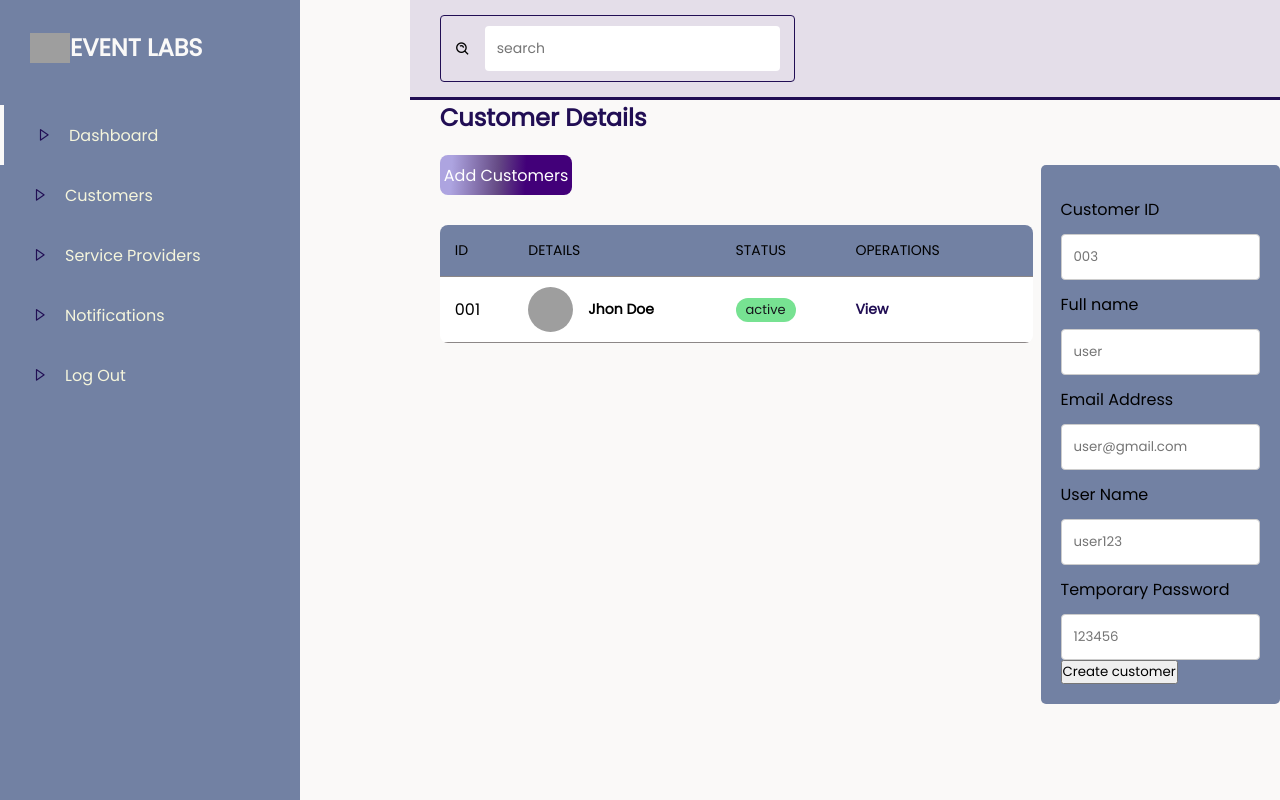
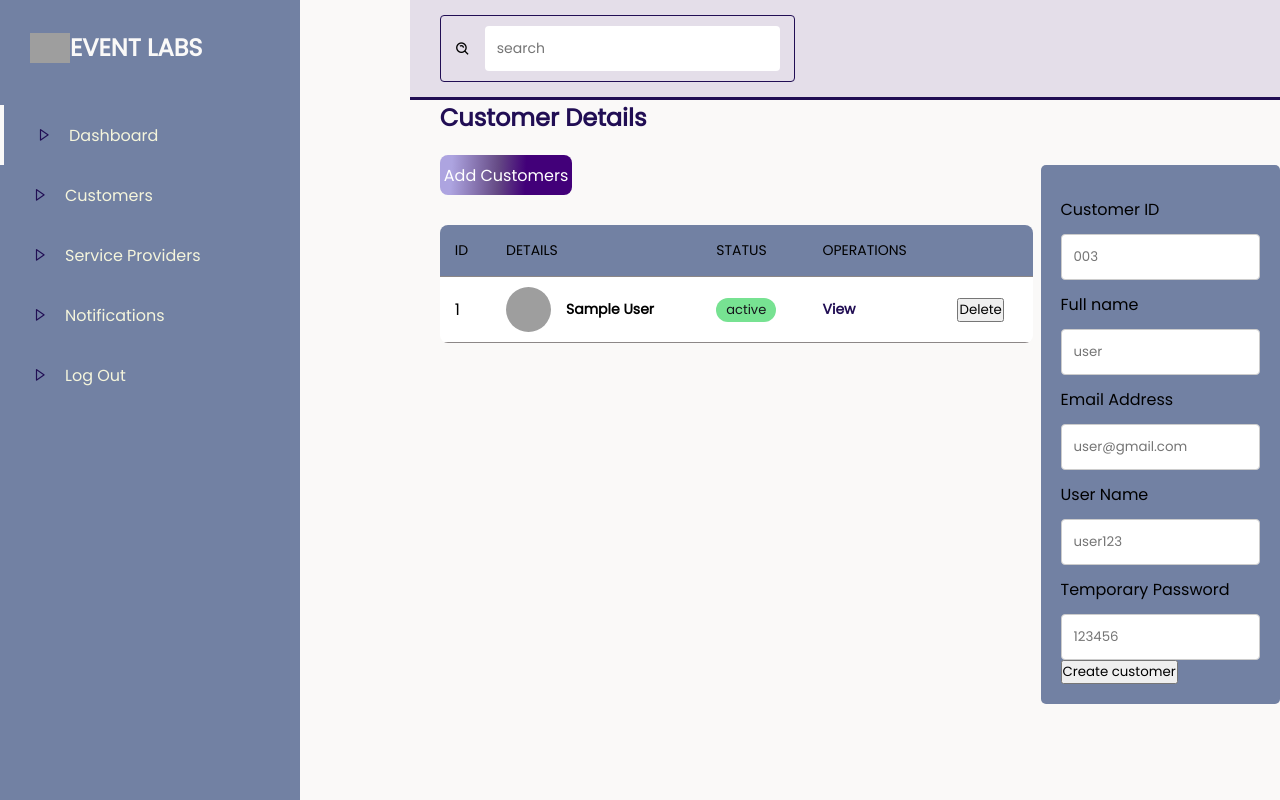
Before and after one commit to Dushanee/eventslab, a PHP site: page /eventslab/app/views/admin/customer.php in a window 1280 px wide. Run offline with PHP 8.4, Linux system fonts and the light colour scheme; tables that the repository leaves empty or names only in its code hold one stand-in row (values such as "Sample post"); some libraries are stand-ins or nearby versions; grey boxes are pictures that could not be loaded.

Commit message:
view customer

```diff
--- a/app/views/admin/customer.php
+++ b/app/views/admin/customer.php
@@ -8,7 +8,12 @@ if (isset($_SESSION['username'])) {
 } else {
   echo '<br>You are not logged in';
 }
+
+$conn = mysqli_connect("localhost", "root", "", "eventslab");
+$rows = mysqli_query($conn, "SELECT * FROM customer");
+
 ?>
+
 
 
 <link rel="stylesheet" type="text/css" href="<?php echo BASEURL ?>/public/css/style.css">
@@ -83,12 +88,15 @@ if (isset($_SESSION['username'])) {
                 </thead>
 
                 <tbody>
+                <?php $i = 1; ?>
+            <?php foreach($rows as $row) : ?>
+
                     <tr>
-                        <td>001</td>
+                        <td><?php echo $row["id"]; ?></td>
                         <td class="people">
                             <img src="<?php echo BASEURL ?>/images/2.jpg" alt="">
                             <div class="people-de">
-                                <h5>Jhon Doe</h5>
+                                <h5><?php echo $row["name"]; ?></h5>
 
                             </div>
                         </td>
@@ -96,7 +104,10 @@ if (isset($_SESSION['username'])) {
                             <p>active</p>
                         </td>
                           <td class="edit"><a href="#">View</a></td>
+
+                          <td><button class="delBtn"><span>Delete</span></button></td>
                     </tr>
+                    <?php endforeach; ?>
 
                 </tbody>
             </table>
```
